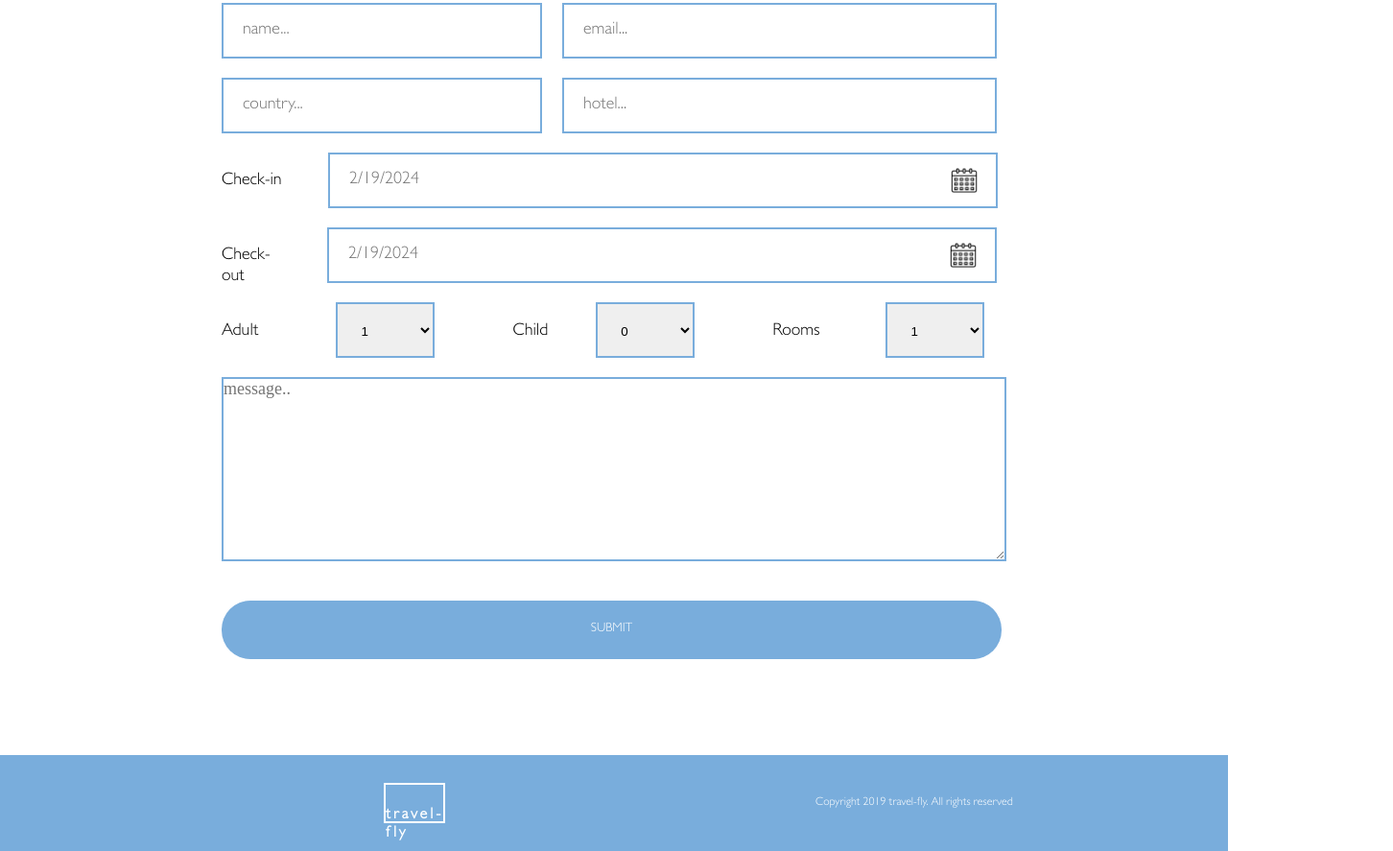
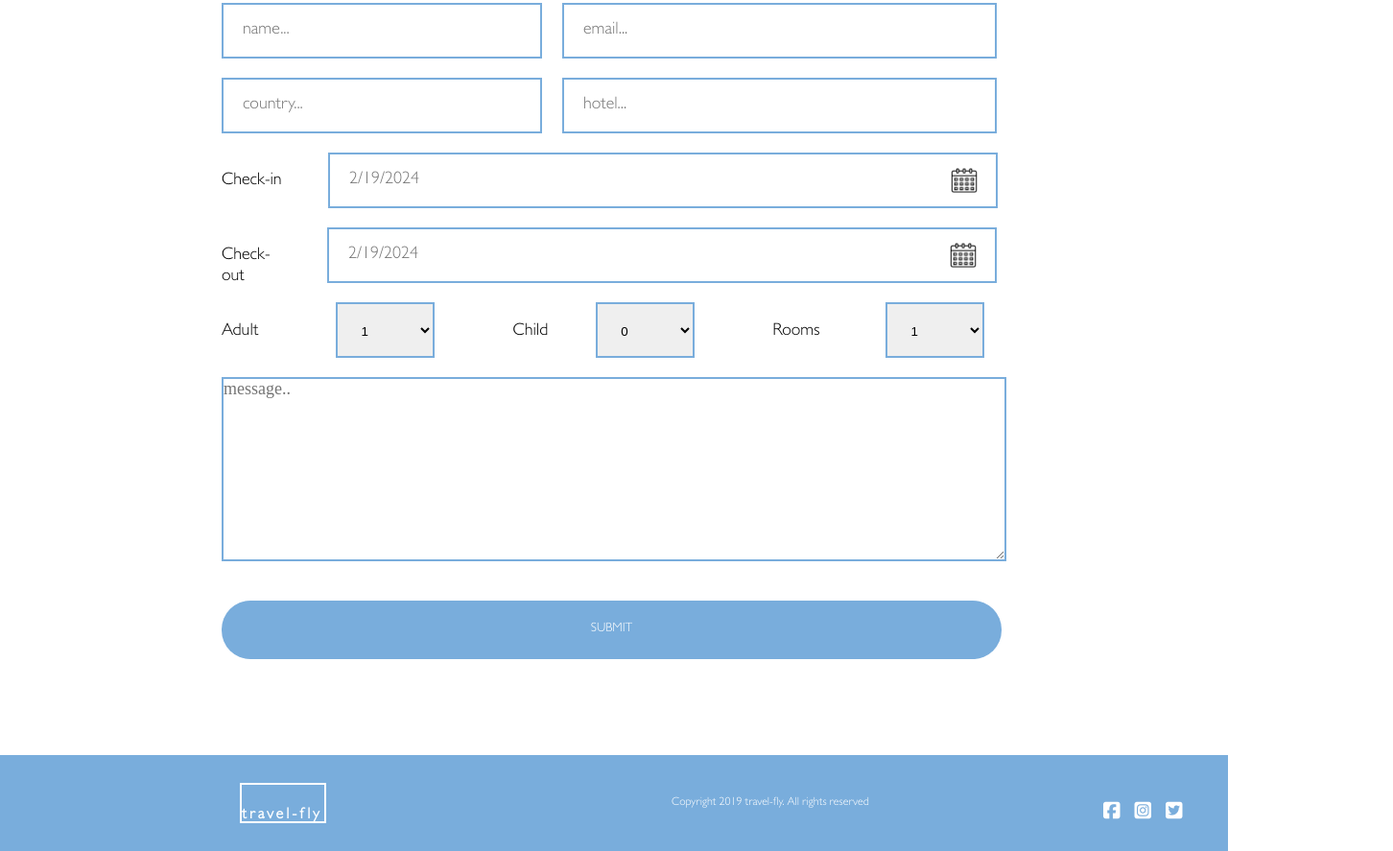
Before and after one commit to n215-megpalmq/homework-four, a website: page index.html in a window 1280 px wide. Shown: the part 910-1797 px from the top of the page at 96% size, 1452 px wide, since content can reach past the window. Drawn offline with Linux system fonts and the light colour scheme; a web font is replaced by a local one.

Commit message:
fixed footer

```diff
--- a/scss/footer.scss
+++ b/scss/footer.scss
@@ -1,16 +1,18 @@
 footer{
     .end{
-        background-color: #79ADDC;
-        height: 100px;
-        display: flex;
+    width: 100%;
+    background-color: #79ADDC;
+    height: 100px;
+    left: 10px;
+    display: flex;
 
     .logo{
-        width: 92px;
+        width:90px;
         height:42px;
         border:2px solid white;
-        margin-left: 400px;
         position: relative;
         top: 29px;
+        margin-left: 250px;
             h4{
             margin-top: 23px;
             font-family: gillL;
@@ -23,20 +25,16 @@ footer{
             font-family: gilli;
             font-size: 12px;
             position: absolute;
-            left:850px;
+            left:700px;
+            width: 250px;
             margin-top: 43px;
-            width: 250px;
-
             }
     .icons {
         font-size: 20px;
-        position:relative;
-        right: 0;
+        position:absolute;
         display: flex;
-        left: 150px;
         height: 30px;
-        justify-content: space-evenly;
-
+        margin-left: 400px;
 
             .fb{
                 height: 22.46px;
```
Also changed, not shown: css/styles.css.
